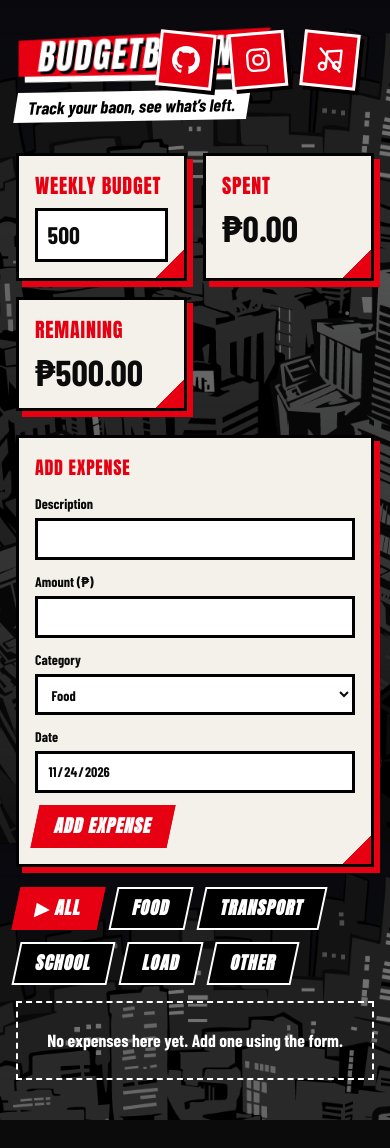
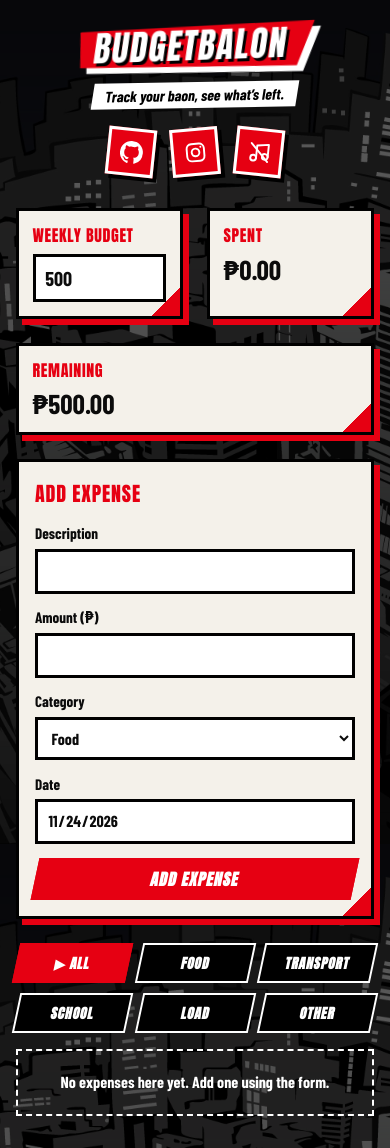
Before and after one commit to Jusioh/budget-balon, a React (Vite) app: page / in a window 390 px wide. Before the commit the page ends 1120 px from the top, so only its background shows below. Built offline with nearby package versions, Linux system fonts and the light colour scheme.

Commit message:
Complete mobile responsive update

```diff
--- a/src/App.css
+++ b/src/App.css
@@ -1,16 +1,24 @@
+
 @import url("https://fonts.googleapis.com/css2?family=Anton&family=Barlow+Condensed:wght@500;700&display=swap");
 @import "tailwindcss";
 
-/* 1. Palette: black, red, white (no dark/light switch, the look is always dark) */
+/* 1. Color palette */
 :root {
-  --page: #0b0b0b; --card: #f4f1ea; --ink: #0b0b0b; --muted: #5a5a5a;
-  --brand: #e60012; --gold: #ffffff; --danger: #d4001a; --line: #0b0b0b;
-  --head: #e60012; --headink: #ffffff;
+  --page: #0b0b0b;
+  --card: #f4f1ea;
+  --ink: #0b0b0b;
+  --muted: #5a5a5a;
+  --brand: #e60012;
+  --gold: #ffffff;
+  --danger: #d4001a;
+  --line: #0b0b0b;
+  --head: #e60012;
+  --headink: #ffffff;
+
   color-scheme: dark;
 }
 
-/* 2. Tailwind color utilities */
-/* Explicit CSS fallbacks avoid relying on editor support for Tailwind's @theme rule. */
+/* 2. Tailwind utilities */
 @layer utilities {
   .bg-page { background-color: var(--page); }
   .bg-card { background-color: var(--card); }
@@ -42,66 +50,89 @@
 
 /* 3. Page defaults */
 @layer base {
-  *, ::after, ::before { border-color: var(--line); }
+  *, ::after, ::before {
+    border-color: var(--line);
+    box-sizing: border-box;
+  }
 
-  /* Background layers, top to bottom:
-     dark overlay (keeps text readable) -> city image */
   html {
     background-color: var(--page);
     background-image:
-      linear-gradient(rgba(0, 0, 0, 0.55), rgba(0, 0, 0, 0.55)),
+      linear-gradient(rgba(0, 0, 0, 0.65), rgba(0, 0, 0, 0.65)),
       url("/budgetbalonbg.jpg");
     background-size: auto, cover;
     background-position: 0 0, center;
     background-repeat: no-repeat, no-repeat;
     background-attachment: fixed;
+    min-height: 100%;
   }
+
   body {
     margin: 0;
+    min-width: 320px;
     color: #fff;
     font-family: "Barlow Condensed", system-ui, sans-serif;
     font-weight: 600;
     font-size: 1.1rem;
-    background: transparent; /* let the html background show through */
+    background: transparent;
+    overflow-x: hidden;
   }
+
   h1, h2, h3 {
     font-family: "Anton", Impact, sans-serif;
     text-transform: uppercase;
     letter-spacing: 0.04em;
     font-synthesis: none;
   }
-  :focus-visible { outline: 3px solid #fff; outline-offset: 2px; }
+
+  :focus-visible {
+    outline: 3px solid #fff;
+    outline-offset: 2px;
+  }
 }
 
-/* 4. Reusable shapes */
+/* 4. Reusable components */
 @layer components {
-  /* White paper card with a red folded corner and a hard red shadow */
   .card {
     position: relative;
     padding: 1rem;
     color: var(--ink);
     border: 3px solid #000;
-    background: linear-gradient(135deg, var(--card) calc(100% - 20px), var(--brand) 0);
+    background: linear-gradient(
+      135deg,
+      var(--card) calc(100% - 20px),
+      var(--brand) 0
+    );
     box-shadow: 6px 6px 0 var(--brand);
+    min-width: 0;
   }
-  /* Over budget: the card turns solid red and shakes once */
+
   .card.over {
     color: #fff;
-    background: linear-gradient(135deg, var(--brand) calc(100% - 20px), #000 0);
+    background: linear-gradient(
+      135deg,
+      var(--brand) calc(100% - 20px),
+      #000 0
+    );
     animation: shake 0.4s;
   }
+
   .field {
+    width: 100%;
+    max-width: 100%;
+    min-width: 0;
     padding: 0.5rem 0.6rem;
     color: var(--ink);
     font-weight: 700;
     background: #fff;
     border: 3px solid #000;
   }
-  .field:focus { outline: 3px solid var(--brand); outline-offset: 0; }
 
-  /* Slanted button */
+  .field:focus {
+    outline: 3px solid var(--brand);
+    outline-offset: 0;
+  }
 
-/* Slanted button */
   .btn {
     cursor: pointer;
     padding: 0.4rem 1.1rem;
@@ -112,7 +143,10 @@
     background: #000;
     border: 2px solid #fff;
     transform: skewX(-12deg);
-  transition: transform 0.12s, background 0.12s, color 0.12s;
+    transition:
+      transform 0.12s,
+      background 0.12s,
+      color 0.12s;
   }
 
   .btn:hover {
@@ -139,25 +173,37 @@
     color: #fff !important;
   }
 
-  /* Expense rows slide right on hover, like a menu selection */
-  ul > li.card { transition: transform 0.12s; }
-  ul > li.card:hover { transform: translateX(8px); }
+  ul > li.card {
+    transition: transform 0.12s;
+  }
 
-  /* Title */
-  .p5-wrap { display: block; width: fit-content; transform: rotate(-2deg); filter: drop-shadow(6px 6px 0 #fff); }
+  ul > li.card:hover {
+    transform: translateX(8px);
+  }
+
+  /* Persona 5 title */
+  .p5-wrap {
+    display: block;
+    width: fit-content;
+    transform: rotate(-2deg);
+    filter: drop-shadow(6px 6px 0 #fff);
+  }
+
   .p5-title {
     padding: 0.25rem 2.2rem 0.25rem 1.4rem;
     background: var(--brand);
     clip-path: polygon(0 10%, 100% 0, 95% 100%, 2% 90%);
     transform: skewX(-10deg);
   }
+
   .p5-title h1 {
     font-size: clamp(2.2rem, 8vw, 3.6rem);
     line-height: 1.05;
     color: #fff;
     text-shadow: 3px 3px 0 #000;
   }
-  /* Social links, top-right corner */
+
+  /* Social links */
   .social-links {
     position: absolute;
     top: 2rem;
@@ -165,28 +211,47 @@
     display: flex;
     gap: 1rem;
   }
+
   .social-link {
     cursor: pointer;
     display: grid;
     place-items: center;
     width: 3.5rem;
     height: 3.5rem;
+    flex-shrink: 0;
     color: #fff;
     background: var(--brand);
     border: 3px solid #fff;
     box-shadow: 4px 4px 0 #000;
     transform: rotate(6deg);
-    transition: transform 0.12s, background 0.12s, color 0.12s;
+    transition:
+      transform 0.12s,
+      background 0.12s,
+      color 0.12s;
   }
-  .social-link:nth-child(even) { transform: rotate(-5deg); }
+
+  .social-link:nth-child(even) {
+    transform: rotate(-5deg);
+  }
+
   .social-link:hover {
     color: var(--brand);
     background: #fff;
     transform: rotate(-4deg) scale(1.1);
   }
-  .social-link:nth-child(even):hover { transform: rotate(4deg) scale(1.1); }
-  .social-link:active { transform: rotate(6deg); box-shadow: none; }
-  .social-link:nth-child(even):active { transform: rotate(-5deg); }
+
+  .social-link:nth-child(even):hover {
+    transform: rotate(4deg) scale(1.1);
+  }
+
+  .social-link:active {
+    transform: rotate(6deg);
+    box-shadow: none;
+  }
+
+  .social-link:nth-child(even):active {
+    transform: rotate(-5deg);
+  }
 
   .p5-sub {
     display: block;
@@ -200,11 +265,298 @@
   }
 }
 
+/* 5. Animations */
 @keyframes shake {
   25% { transform: translateX(-5px); }
   75% { transform: translateX(5px); }
 }
+
+/* ==========================================
+   6. MOBILE RESPONSIVE LAYOUT
+   Layout adjustments only. Original design
+   and colors are preserved.
+========================================== */
+
+/* Tablets and smaller laptops */
+@media (max-width: 768px) {
+  .social-links {
+    position: static;
+    justify-content: center;
+    align-items: center;
+    margin: 1.5rem auto 0;
+    gap: 1.2rem;
+  }
+
+  header {
+    padding-top: 2rem !important;
+  }
+
+  header > div {
+    display: flex;
+    flex-direction: column;
+    align-items: center;
+  }
+
+  .p5-wrap {
+    margin: 0 auto;
+  }
+
+  .p5-sub {
+    margin: 1rem auto 0;
+  }
+
+  main {
+    width: 100%;
+    max-width: 100%;
+    margin-left: auto !important;
+    margin-right: auto !important;
+  }
+
+  ul > li.card:hover {
+    transform: none;
+  }
+}
+
+/* Mobile phones */
+@media (max-width: 640px) {
+  body {
+    font-size: 1rem;
+  }
+
+  header {
+    padding-top: 1.5rem !important;
+    padding-bottom: 0.5rem !important;
+  }
+
+  .p5-title {
+    padding: 0.25rem 1.5rem 0.25rem 1rem;
+  }
+
+  .p5-title h1 {
+    font-size: clamp(2rem, 9vw, 2.8rem);
+  }
+
+  .p5-sub {
+    font-size: 0.95rem;
+    margin-top: 0.8rem;
+  }
+
+  .social-links {
+    margin-top: 1.3rem;
+    gap: 1rem;
+  }
+
+  .social-link {
+    width: 3rem;
+    height: 3rem;
+  }
+
+  .social-link svg {
+    width: 23px;
+    height: 23px;
+  }
+
+  main {
+    padding-left: 1rem !important;
+    padding-right: 1rem !important;
+    padding-bottom: 2rem !important;
+  }
+
+  /* Summary cards: two columns, third card full width */
+  .summary-grid {
+    grid-template-columns: repeat(2, minmax(0, 1fr));
+    gap: 0.8rem;
+    margin-top: 1.5rem;
+    margin-bottom: 1.5rem;
+  }
+
+  .summary-grid > .card {
+    padding: 0.85rem;
+  }
+
+  .summary-grid > .card:last-child {
+    grid-column: 1 / -1;
+  }
+
+  .summary-grid h3 {
+    font-size: 1rem;
+    line-height: 1.3;
+  }
+
+  .summary-grid p {
+    font-size: clamp(1.5rem, 7vw, 2rem);
+    overflow-wrap: anywhere;
+  }
+
+  .summary-grid input {
+    font-size: 1.25rem;
+  }
+
+  /* Main content spacing */
+  main > .grid {
+    gap: 1.5rem;
+  }
+
+  /* Form */
+  main form.card {
+    width: 100%;
+    gap: 0.85rem;
+    padding: 1rem;
+  }
+
+  main form.card h2 {
+    font-size: 1.25rem;
+  }
+
+  main form.card label {
+    width: 100%;
+    font-size: 0.95rem;
+  }
+
+  main form.card .field {
+    min-height: 43px;
+    font-size: 1rem;
+  }
+
+  main form.card > div:last-child {
+    display: grid;
+    grid-template-columns: 1fr;
+    gap: 0.65rem;
+  }
+
+  main form.card > div:last-child .btn {
+    width: 100%;
+    min-height: 42px;
+  }
+
+  /* Category filters */
+  .category-filter {
+    display: grid;
+    grid-template-columns: repeat(3, minmax(0, 1fr));
+    gap: 0.6rem;
+    margin-bottom: 1rem;
+  }
+
+  .category-filter .btn {
+    width: 100%;
+    min-width: 0;
+    padding: 0.5rem 0.3rem;
+    font-size: 0.85rem;
+    white-space: nowrap;
+  }
+
+  /* Expense list */
+  .expense-item {
+    display: grid;
+    grid-template-columns: minmax(0, 1fr) auto;
+    gap: 0.8rem;
+    padding: 0.9rem;
+  }
+
+  .expense-item > div:first-child {
+    min-width: 0;
+    overflow-wrap: anywhere;
+  }
+
+  .expense-item > strong {
+    font-size: 1rem;
+  }
+
+  .expense-item > span {
+    font-size: 1rem;
+    text-align: right;
+    white-space: nowrap;
+  }
+
+  .expense-item .expense-actions {
+    grid-column: 1 / -1;
+    display: grid;
+    grid-template-columns: repeat(2, minmax(0, 1fr));
+    gap: 0.65rem;
+    width: 100%;
+  }
+
+  .expense-item .expense-actions .btn {
+    width: 100%;
+    min-height: 40px;
+    padding: 0.45rem 0.3rem;
+    font-size: 0.85rem;
+  }
+
+  /* Empty expense message */
+  main section > p {
+    padding: 1.2rem;
+    font-size: 1rem;
+  }
+
+  /* Edit modal */
+  [role="dialog"] {
+    align-items: start;
+    padding: 1rem !important;
+  }
+
+  [role="dialog"] > div {
+    margin-top: 1rem;
+    margin-bottom: 1rem;
+  }
+
+  [role="dialog"] form.card {
+    padding: 1rem !important;
+    gap: 0.85rem !important;
+  }
+
+  [role="dialog"] h2 {
+    font-size: 1.4rem !important;
+  }
+
+  [role="dialog"] .field {
+    font-size: 1rem !important;
+    padding: 0.6rem !important;
+  }
+
+  [role="dialog"] .btn {
+    font-size: 0.95rem !important;
+    padding: 0.5rem 0.8rem !important;
+  }
+
+  /* Prevent horizontal scrolling */
+  img {
+    max-width: 100%;
+  }
+}
+
+/* Very small phones */
+@media (max-width: 360px) {
+  .summary-grid {
+    gap: 0.6rem;
+  }
+
+  .summary-grid > .card {
+    padding: 0.7rem;
+  }
+
+  .category-filter {
+    grid-template-columns: repeat(2, minmax(0, 1fr));
+  }
+
+  .social-links {
+    gap: 0.8rem;
+  }
+
+  .expense-item .expense-actions {
+    gap: 0.5rem;
+  }
+}
+
+/* Reduced motion accessibility */
 @media (prefers-reduced-motion: reduce) {
-  .card.over { animation: none; }
-  .btn, ul > li.card, .social-link { transition: none; }
+  .card.over {
+    animation: none;
   }
+
+  .btn,
+  ul > li.card,
+  .social-link {
+    transition: none;
+  }
+}
--- a/src/components/CategoryFilter.jsx
+++ b/src/components/CategoryFilter.jsx
@@ -1,12 +1,21 @@
+
 import { CATEGORIES } from "./ExpenseForm";
 
 export default function CategoryFilter({ value, onChange }) {
   return (
-    <div className="mb-4 flex flex-wrap gap-3" role="group" aria-label="Filter by category">
+    <div
+      className="category-filter mb-4 flex flex-wrap gap-3"
+      role="group"
+      aria-label="Filter by category"
+    >
       {["All", ...CATEGORIES].map((c) => (
         <button
           key={c}
-          className={`btn ${c === value ? "border-brand bg-brand text-white" : ""}`}
+          className={`btn ${
+            c === value
+              ? "border-brand bg-brand text-white"
+              : ""
+          }`}
           onClick={() => onChange(c)}
         >
           {c === value && "▶ "}
--- a/src/components/ExpenseItem.jsx
+++ b/src/components/ExpenseItem.jsx
@@ -1,27 +1,64 @@
+
 import { useState } from "react";
 
-export default function ExpenseItem({ expense, onEdit, onDelete }) {
+export default function ExpenseItem({
+  expense,
+  onEdit,
+  onDelete
+}) {
   const [asking, setAsking] = useState(false);
 
   return (
-    <li className="card grid grid-cols-[1fr_auto] items-center gap-3 sm:grid-cols-[1fr_auto_auto]">
+    <li className="expense-item card grid grid-cols-[1fr_auto] items-center gap-3 sm:grid-cols-[1fr_auto_auto]">
+
       <div>
         <strong>{expense.description}</strong>
-        <small className="block text-muted">{expense.category}, {expense.date}</small>
+
+        <small className="block text-muted">
+          {expense.category}, {expense.date}
+        </small>
       </div>
-      <span className="font-bold">₱{expense.amount.toFixed(2)}</span>
-      <div className="col-span-full flex flex-wrap gap-2 sm:col-auto">
+
+      <span className="font-bold">
+        ₱{expense.amount.toFixed(2)}
+      </span>
+
+      <div className="expense-actions col-span-full flex flex-wrap gap-2 sm:col-auto">
+
         {asking ? (
           <>
-            <button className="btn text-danger" onClick={() => onDelete(expense.id)}>Confirm delete</button>
-            <button className="btn" onClick={() => setAsking(false)}>Keep</button>
+            <button
+              className="btn text-danger"
+              onClick={() => onDelete(expense.id)}
+            >
+              Confirm delete
+            </button>
+
+            <button
+              className="btn"
+              onClick={() => setAsking(false)}
+            >
+              Keep
+            </button>
           </>
         ) : (
           <>
-            <button className="btn" onClick={() => onEdit(expense)}>Edit</button>
-            <button className="btn text-danger" onClick={() => setAsking(true)}>Delete</button>
+            <button
+              className="btn"
+              onClick={() => onEdit(expense)}
+            >
+              Edit
+            </button>
+
+            <button
+              className="btn text-danger"
+              onClick={() => setAsking(true)}
+            >
+              Delete
+            </button>
           </>
         )}
+
       </div>
     </li>
   );
--- a/src/components/SummaryCards.jsx
+++ b/src/components/SummaryCards.jsx
@@ -1,32 +1,54 @@
+
 const peso = (n) => `₱${n.toFixed(2)}`;
 
-export default function SummaryCards({ budget, spent, onBudgetChange }) {
+export default function SummaryCards({
+  budget,
+  spent,
+  onBudgetChange
+}) {
   const remaining = budget - spent;
   const over = remaining < 0;
 
   return (
-    <div className="my-6 grid grid-cols-[repeat(auto-fit,minmax(170px,1fr))] gap-4">
+    <div className="summary-grid my-6 grid grid-cols-[repeat(auto-fit,minmax(170px,1fr))] gap-4">
+
       <div className="card">
-        <h3 className="mb-2 text-xl text-brand">Weekly budget</h3>
+        <h3 className="mb-2 text-xl text-brand">
+          Weekly budget
+        </h3>
+
         <input
           type="number"
           min="0"
           value={budget}
-          onChange={(e) => onBudgetChange(Number(e.target.value) || 0)}
+          onChange={(e) =>
+            onBudgetChange(Number(e.target.value) || 0)
+          }
           aria-label="Weekly budget"
           className="field w-full text-2xl"
         />
       </div>
+
       <div className="card">
-        <h3 className="mb-2 text-xl text-brand">Spent</h3>
-        <p className="text-4xl font-bold">{peso(spent)}</p>
+        <h3 className="mb-2 text-xl text-brand">
+          Spent
+        </h3>
+
+        <p className="text-4xl font-bold">
+          {peso(spent)}
+        </p>
       </div>
+
       <div className={`card ${over ? "over" : ""}`}>
         <h3 className={`mb-2 text-xl ${over ? "" : "text-brand"}`}>
           {over ? "Over budget!" : "Remaining"}
         </h3>
-        <p className="text-4xl font-bold">{peso(remaining)}</p>
+
+        <p className="text-4xl font-bold">
+          {peso(remaining)}
+        </p>
       </div>
+
     </div>
   );
 }
```
Also changed, not shown: src/components/Header.jsx (+19 -4 lines). Lines whose indentation alone changed are shown as unchanged.
